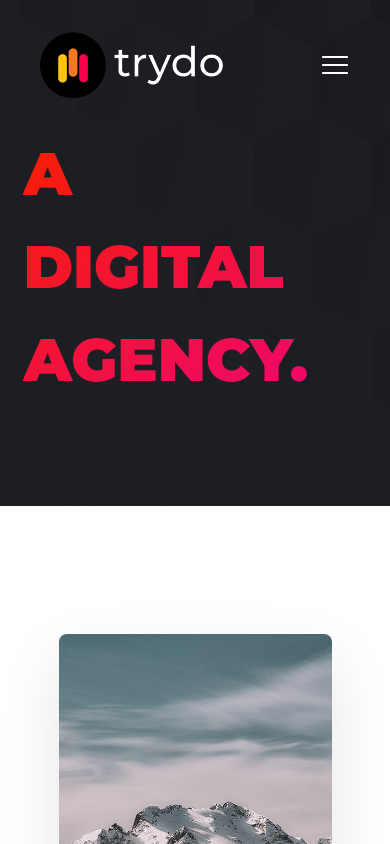
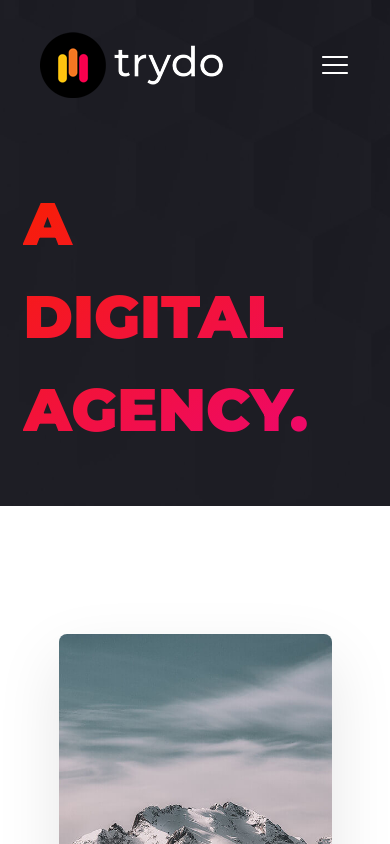
Before and after one commit to MRITUNJAY-SINGHH/Try-Do, a React (Vite) app: page / in a window 390 px wide. Shown: the top 844 px of the page. Built offline with nearby package versions, Linux system fonts and the light colour scheme.

Commit message:
Update CSS for responsive design and adjust top position of home-main

```diff
--- a/src/index.css
+++ b/src/index.css
@@ -667,7 +667,7 @@ a.rn-btn.btn-white{
     display: none;
 }
 .home-main{
-        top: 25%;
+        top: 35%;
     left: 6%;
     max-width: 60%;
     width: 60%;
```
